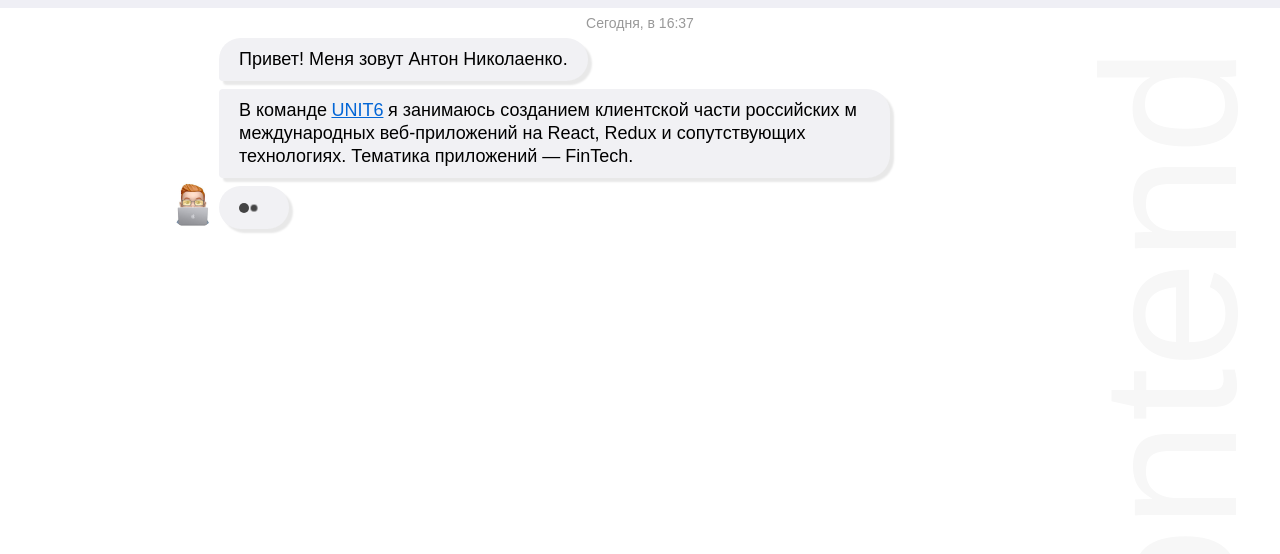
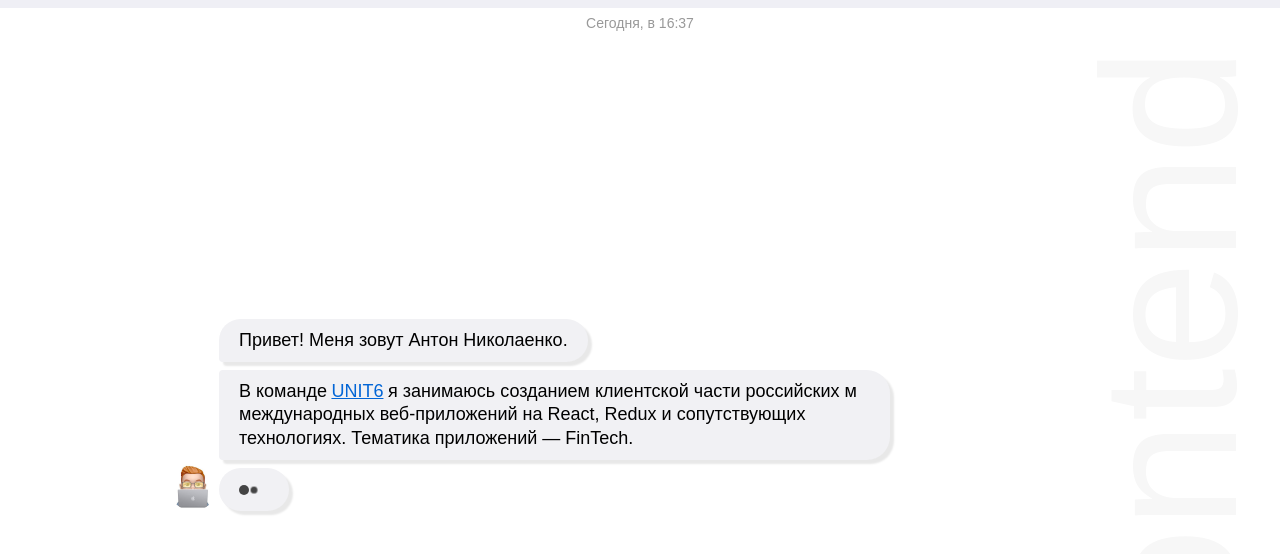
Before and after one commit to roxkisrover/personal-page, a Preact app: page / in a window 1280 px wide. Shown: the top 554 px of the page. Built offline with nearby package versions, Linux system fonts and the light colour scheme; what webfontloader would draw is missing.

Commit message:
feat: centered chat

```diff
--- a/src/components/Container/index.tsx
+++ b/src/components/Container/index.tsx
@@ -14,14 +14,15 @@ const Container = ({ date, children }: IContainerProps) => {
     return (
         <>
             <div className="top-line" />
-
             <header className="timestamp">
                 {`Сегодня, в ${time}`}
             </header>
 
-            <div className="container">
-                <div className="avatar" />
-                {children}
+            <div className="chat-wrapper">
+                <div className="container">
+                    <div className="avatar" />
+                    {children}
+                </div>
             </div>
 
             <h1 className="aside">frontend</h1>
--- a/src/components/Container/style.scss
+++ b/src/components/Container/style.scss
@@ -7,11 +7,20 @@
     }
 }
 
+.chat-wrapper {
+    @media (min-width: 1200px) {
+        display: flex;
+        flex-direction: column;
+        justify-content: center;
+        min-height: calc(100vh - 38px);
+    }
+}
+
 .timestamp {
     padding: 8px 0;
     color: #999;
     font-weight: 500;
-    font-size: 10px;
+    font-size: 12px;
     line-height: 1;
     text-align: center;
 
@@ -28,6 +37,10 @@
     position: relative;
     max-width: 960px;
     margin: 0 auto;
+
+    @media (min-width: 1200px) {
+        min-width: 960px;
+    }
 }
 
 .avatar {
```
